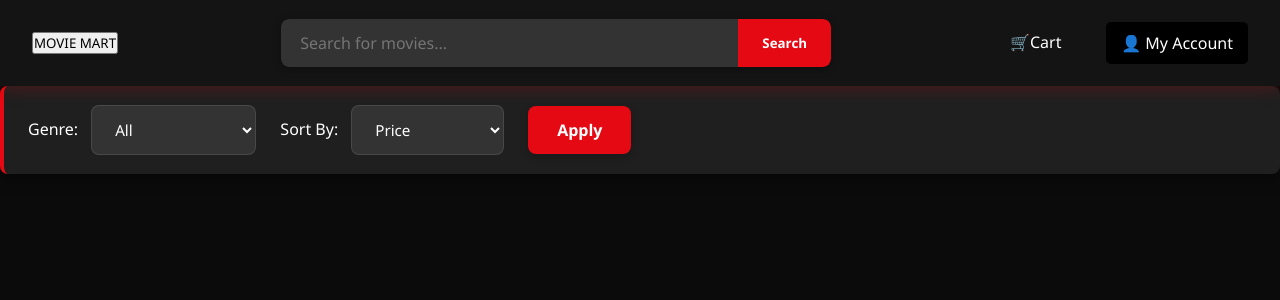
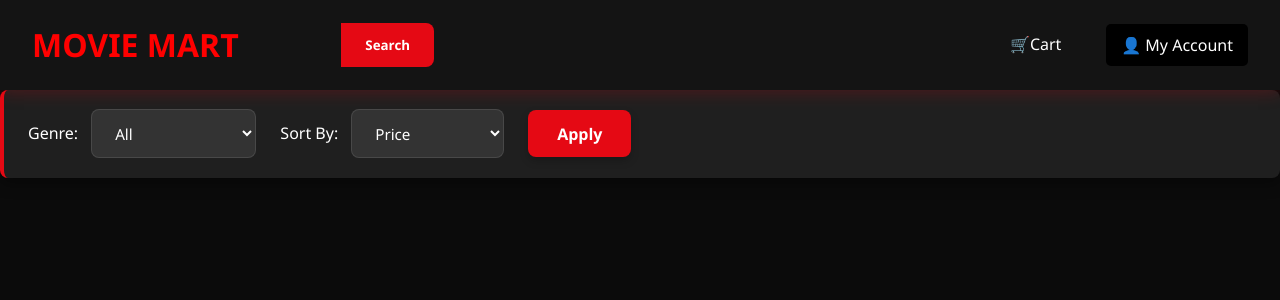
Before and after one commit to bittu-sudo/vrs, a Flask app: page /home in a window 1280 px wide. Shown: the top 300 px of the page. Run offline with Flask 3, Linux system fonts and the light colour scheme; parts of the project's set-up code (start-up, migrations or seed data) failed here and were passed over.

Commit message:
fixed more stuff

```diff
--- a/routes.py
+++ b/routes.py
@@ -580,7 +580,6 @@ def login_staff():
         return redirect(url_for('staff'))
     if request.method == 'POST':
         staffname = request.form.get('username')
-        email = request.form.get('email')
         password = request.form.get('password')
 
 
--- a/static/layout.css
+++ b/static/layout.css
@@ -54,6 +54,20 @@ header {
     text-transform: uppercase;
     text-shadow: 2px 2px 4px rgba(0, 0, 0, 0.5);
     margin: 0;
+}
+
+.logo-button {
+    all: unset; /* Removes all default button styling */
+    color: red;
+    font-size: 2em;
+    font-weight: bold;
+    text-transform: uppercase;
+    cursor: pointer;
+    display: inline-block;
+}
+
+.logo-button:focus {
+    outline: none;
 }
 
 /* Search Bar */
--- a/templates/cart.html
+++ b/templates/cart.html
@@ -33,7 +33,8 @@
                 </form>
             </div>
             <div class="search-bar">
-                <form action="/search" method="POST">
+                <button id="search-button" onclick="document.getElementById('search-form').style.display='flex';document.getElementById('search-button').style.display='none';">Search</button>
+                <form action="/search" method="POST" id="search-form" style="display: none;">
                     <input type="text" name="query" placeholder="Search for movies...">
                     <button type="submit">Search</button>
                 </form>
--- a/templates/home.html
+++ b/templates/home.html
@@ -15,7 +15,8 @@
                 </form>
             </div>
             <div class="search-bar">
-                <form action="/search" method="POST">
+                <button id="search-button" onclick="document.getElementById('search-form').style.display='flex';document.getElementById('search-button').style.display='none';">Search</button>
+                <form action="/search" method="POST" id="search-form" style="display: none;">
                     <input type="text" name="query" placeholder="Search for movies...">
                     <button type="submit">Search</button>
                 </form>
--- a/templates/login_staff.html
+++ b/templates/login_staff.html
@@ -27,9 +27,6 @@
         <input type="text" id="username" name="username" placeholder="Username" required>
       </div>
       <div class="input-group">
-        <input type="email" id="email" name="email" placeholder="Email">
-      </div>
-      <div class="input-group">
         <input type="password" id="password" name="password" placeholder="Password" required>
       </div>
 
--- a/templates/myrentals.html
+++ b/templates/myrentals.html
@@ -34,7 +34,8 @@
             </div>
 
             <div class="search-bar">
-                <form action="/search" method="POST">
+                <button id="search-button" onclick="document.getElementById('search-form').style.display='flex';document.getElementById('search-button').style.display='none';">Search</button>
+                <form action="/search" method="POST" id="search-form" style="display: none;">
                     <input type="text" name="query" placeholder="Search for movies...">
                     <button type="submit">Search</button>
                 </form>
--- a/templates/rent_movie.html
+++ b/templates/rent_movie.html
@@ -16,7 +16,8 @@
             </div>
 
             <div class="search-bar">
-                <form action="/search" method="POST">
+                <button id="search-button" onclick="document.getElementById('search-form').style.display='flex';document.getElementById('search-button').style.display='none';">Search</button>
+                <form action="/search" method="POST" id="search-form" style="display: none;">
                     <input type="text" name="query" placeholder="Search for movies...">
                     <button type="submit">Search</button>
                 </form>
--- a/templates/view_movie.html
+++ b/templates/view_movie.html
@@ -16,7 +16,8 @@
             </div>
 
             <div class="search-bar">
-                <form action="/search" method="POST">
+                <button id="search-button" onclick="document.getElementById('search-form').style.display='flex';document.getElementById('search-button').style.display='none';">Search</button>
+                <form action="/search" method="POST" id="search-form" style="display: none;">
                     <input type="text" name="query" placeholder="Search for movies...">
                     <button type="submit">Search</button>
                 </form>
```
Also changed, not shown: .github/workflows/deploy.yml.
